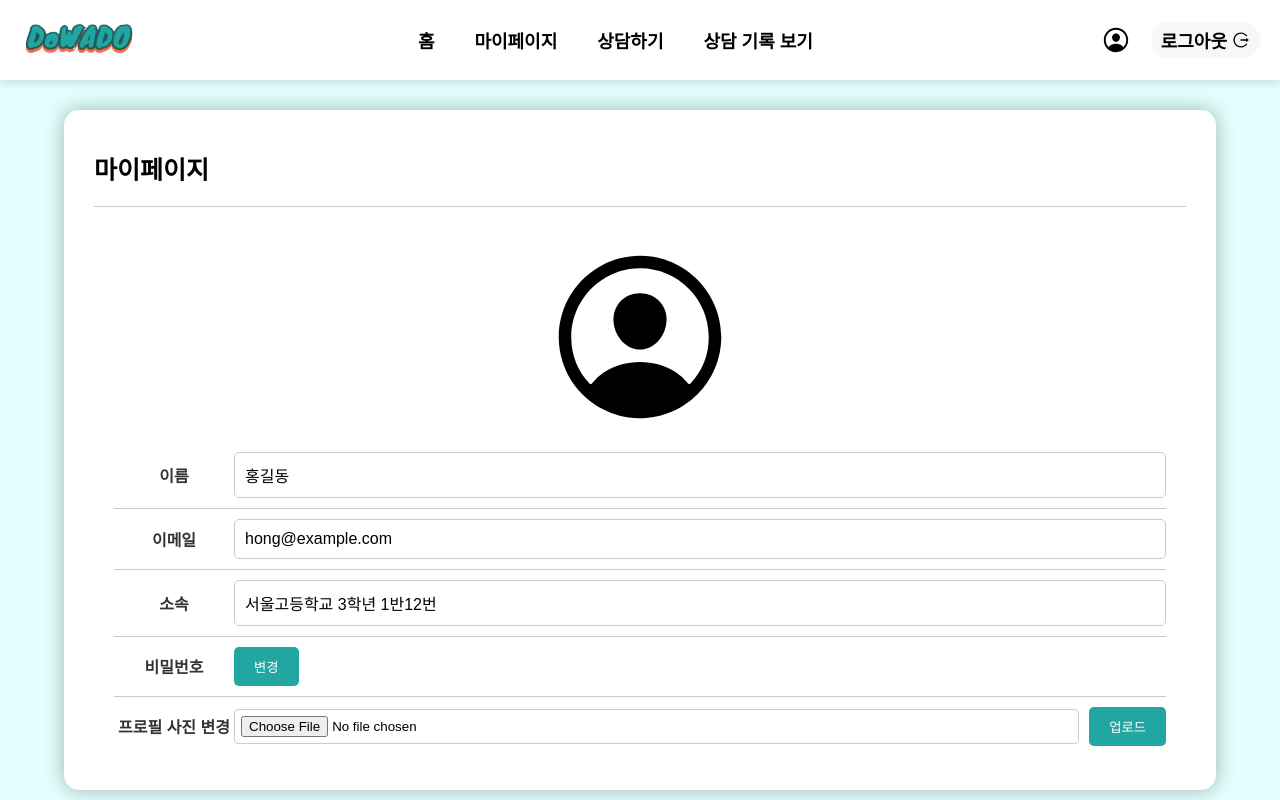
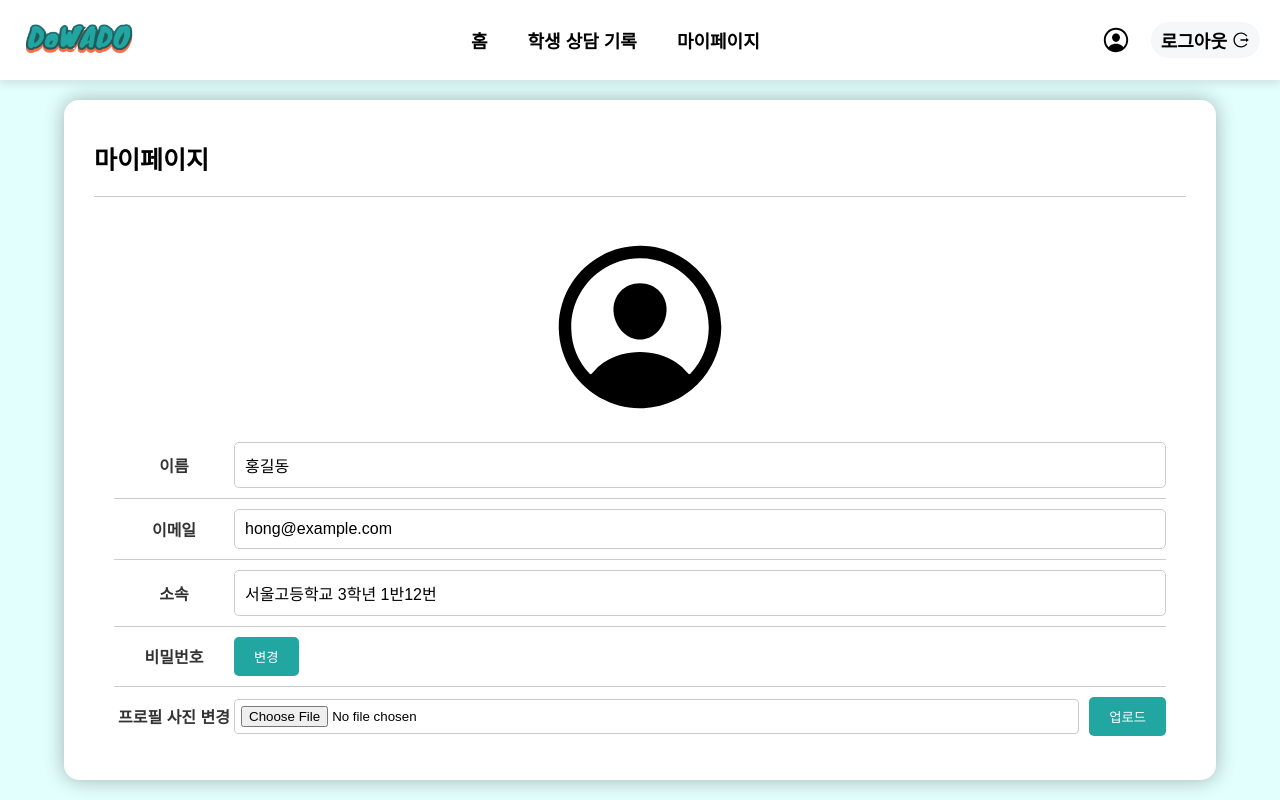
Before and after one commit to DoWA-DO/DoWADO-Web-Client, a React (Create React App) app: page /mypage in a window 1280 px wide. Built offline with nearby package versions, Linux system fonts and the light colour scheme.

Commit message:
페이지 레이아웃 수정

```diff
--- a/src/components/FormContainer.jsx
+++ /dev/null
@@ -1,8 +0,0 @@
-import React from "react";
-import "../ui/FormContainer.css"; // 스타일을 별도의 CSS 파일로 분리
-
-const FormContainer = ({ children }) => {
-  return <div className="form-container">{children}</div>;
-};
-
-export default FormContainer;
--- a/src/components/PageLayout.jsx
+++ b/src/components/PageLayout.jsx
@@ -1,13 +1,14 @@
 import React from "react";
 import TopBar from "./TopBar";
-import FormContainer from "./FormContainer";
-import "../ui/PageLayout.css"; // 스타일을 별도의 CSS 파일로 분리
+import "../ui/PageLayout.css";
 
 const PageLayout = ({ children }) => {
   return (
     <div className="page-layout">
       <TopBar />
-      <FormContainer>{children}</FormContainer>
+      <div className="page-content">
+        <div className="form-container">{children}</div>
+      </div>
     </div>
   );
 };
--- a/src/components/StudentManagement.jsx
+++ /dev/null
@@ -1,12 +0,0 @@
-import React from 'react';
-
-const StudentManagement = () => {
-  return (
-    <div>
-      <h1>학생 관리</h1>
-      <p>여기에서 학생을 관리할 수 있습니다.</p>
-    </div>
-  );
-};
-
-export default StudentManagement;
--- a/src/components/TopBar.jsx
+++ b/src/components/TopBar.jsx
@@ -11,7 +11,7 @@ const TopBar = () => {
   const [isMobile, setIsMobile] = useState(false); // 모바일 여부 상태 관리
   const [isMenuOpen, setIsMenuOpen] = useState(false); // 메뉴 상태 관리
 
-  const userType = authUserType || "student"; /// 삭제 예정
+  const userType = authUserType || "faculty"; /// 삭제 예정
 
   // 화면 너비가 768px 이하일 때 모바일로 판단
   useEffect(() => {
@@ -55,15 +55,6 @@ const TopBar = () => {
             <div
               className="topbar-link"
               onClick={() => {
-                navigate("/mypage");
-                setIsMenuOpen(false);
-              }}
-            >
-              마이페이지
-            </div>
-            <div
-              className="topbar-link"
-              onClick={() => {
                 navigate("/studentlog");
                 setIsMenuOpen(false);
               }}
@@ -73,11 +64,11 @@ const TopBar = () => {
             <div
               className="topbar-link"
               onClick={() => {
-                navigate("/studentmanagement");
+                navigate("/mypage");
                 setIsMenuOpen(false);
               }}
             >
-              학생 관리
+              마이페이지
             </div>
           </>
         ) : (
@@ -94,16 +85,7 @@ const TopBar = () => {
             <div
               className="topbar-link"
               onClick={() => {
-                navigate("/mypage");
-                setIsMenuOpen(false);
-              }}
-            >
-              마이페이지
-            </div>
-            <div
-              className="topbar-link"
-              onClick={() => {
-                navigate("/chatbot");
+                navigate("/studentLog");
                 setIsMenuOpen(false);
               }}
             >
@@ -112,11 +94,11 @@ const TopBar = () => {
             <div
               className="topbar-link"
               onClick={() => {
-                navigate("/consultationrecords");
+                navigate("/mypage");
                 setIsMenuOpen(false);
               }}
             >
-              상담 기록 보기
+              마이페이지
             </div>
           </>
         )}
--- a/src/index.js
+++ b/src/index.js
@@ -13,7 +13,6 @@ import SignupPage from "./pages/SignupPage";
 import FindPasswordPage from "./pages/FindPasswordPage";
 import DashboardStudentPage from "./pages/DashboardStudentPage";
 import DashboardFacultyPage from "./pages/DashboardFacultyPage";
-import StudentManagementPage from "./pages/StudentManagementPage";
 import ChatbotPage from "./pages/ChatbotPage";
 import Mypage from "./pages/Mypage";
 import HomePage from "./pages/HomePage";
@@ -35,10 +34,6 @@ root.render(
           <Route path="/dashboardfaculty" element={<DashboardFacultyPage />} />
           <Route path="/studentlog" element={<StudentLogPage />} />
           <Route path="/studentlog/:id" element={<StudentLogPage />} />
-          <Route
-            path="/studentmanagement"
-            element={<StudentManagementPage />}
-          />
           <Route path="/chatbot" element={<ChatbotPage />} />
           <Route path="/mypage" element={<Mypage />} />
         </Routes>
--- a/src/pages/StudentManagementPage.jsx
+++ /dev/null
@@ -1,12 +0,0 @@
-import React from 'react';
-import StudentManagement from '../components/StudentManagement';
-
-const StudentManagementPage = () => {
-  return (
-    <div>
-      <StudentManagement />
-    </div>
-  );
-};
-
-export default StudentManagementPage;
--- a/src/ui/FormContainer.css
+++ /dev/null
@@ -1,10 +0,0 @@
-.form-container {
-  width: 90vw;
-  height: 85vh;
-  background: #ffffff;
-  border-radius: 15px;
-  box-shadow: 0 0 20px rgba(0, 0, 0, 0.3);
-  padding: 30px;
-  display: flex;
-  flex-direction: column;
-}
--- a/src/ui/PageLayout.css
+++ b/src/ui/PageLayout.css
@@ -1,19 +1,43 @@
 .page-layout {
-  margin: 0;
-  padding: 0;
+  display: flex;
+  flex-direction: column;
+  height: 100vh;
+  width: 100vw;
+}
+
+.page-content {
+  flex: 1;
+  overflow-y: auto;
+  padding-top: 80px; /* TopBar의 높이만큼 패딩 */
   display: flex;
   justify-content: center;
   align-items: center;
-  min-height: 100vh;
-  padding-top: 100px; /* TopBar의 높이와 동일한 값 */
 }
 
-.page-layout {
+.form-container {
+  width: 90vw;
+  height: 85vh;
+  background: #ffffff;
+  border-radius: 15px;
+  box-shadow: 0 0 20px rgba(0, 0, 0, 0.3);
+  padding: 30px;
   display: flex;
   flex-direction: column;
-  min-height: 100vh; /* 최소 높이를 화면 전체로 설정 */
+  overflow: auto;
 }
 
-.page-content {
-  flex: 1; /* 페이지 내용이 남은 공간을 모두 차지하도록 설정 */
+@media (max-width: 767px) {
+  .form-container {
+    width: 90vw;
+    height: 80vh;
+    padding: 20px;
+  }
 }
+
+@media (max-width: 479px) {
+  .form-container {
+    width: 90vw;
+    height: 80vh;
+    padding: 10px;
+  }
+}
--- a/src/ui/TopBar.css
+++ b/src/ui/TopBar.css
@@ -8,7 +8,7 @@
   z-index: 1000;
   position: fixed;
   width: 100%;
-  height: 80px;
+  height: 80px; /* 기본 높이 */
   top: 0;
   left: 0;
 }
@@ -91,6 +91,10 @@
 }
 
 @media (max-width: 767px) {
+  .top-bar {
+    height: 60px; /* 모바일 화면에서 높이 조정 */
+  }
+
   .topbar-links {
     display: none; /* 모바일 화면에서 기본적으로 숨김 */
     flex-direction: column;
@@ -142,7 +146,7 @@
 
   .checkout {
     background-color: #ffffff;
-    font-size: 16px;
+    font-size: 18px;
     font-weight: bold;
   }
 
@@ -160,7 +164,7 @@
 
 @media (min-width: 768px) and (max-width: 1024px) {
   .top-bar {
-    height: 100px; /* 미디어 쿼리에 맞게 높이 조정 */
+    height: 70px; /* 미디어 쿼리에 맞게 높이 조정 */
   }
 
   .top-logo {
@@ -185,3 +189,13 @@
     height: 16px;
   }
 }
+
+@media (max-width: 479px) {
+  .topbar-link {
+    font-size: 16px;
+  }
+
+  .checkout {
+    font-size: 16px;
+  }
+}
```
